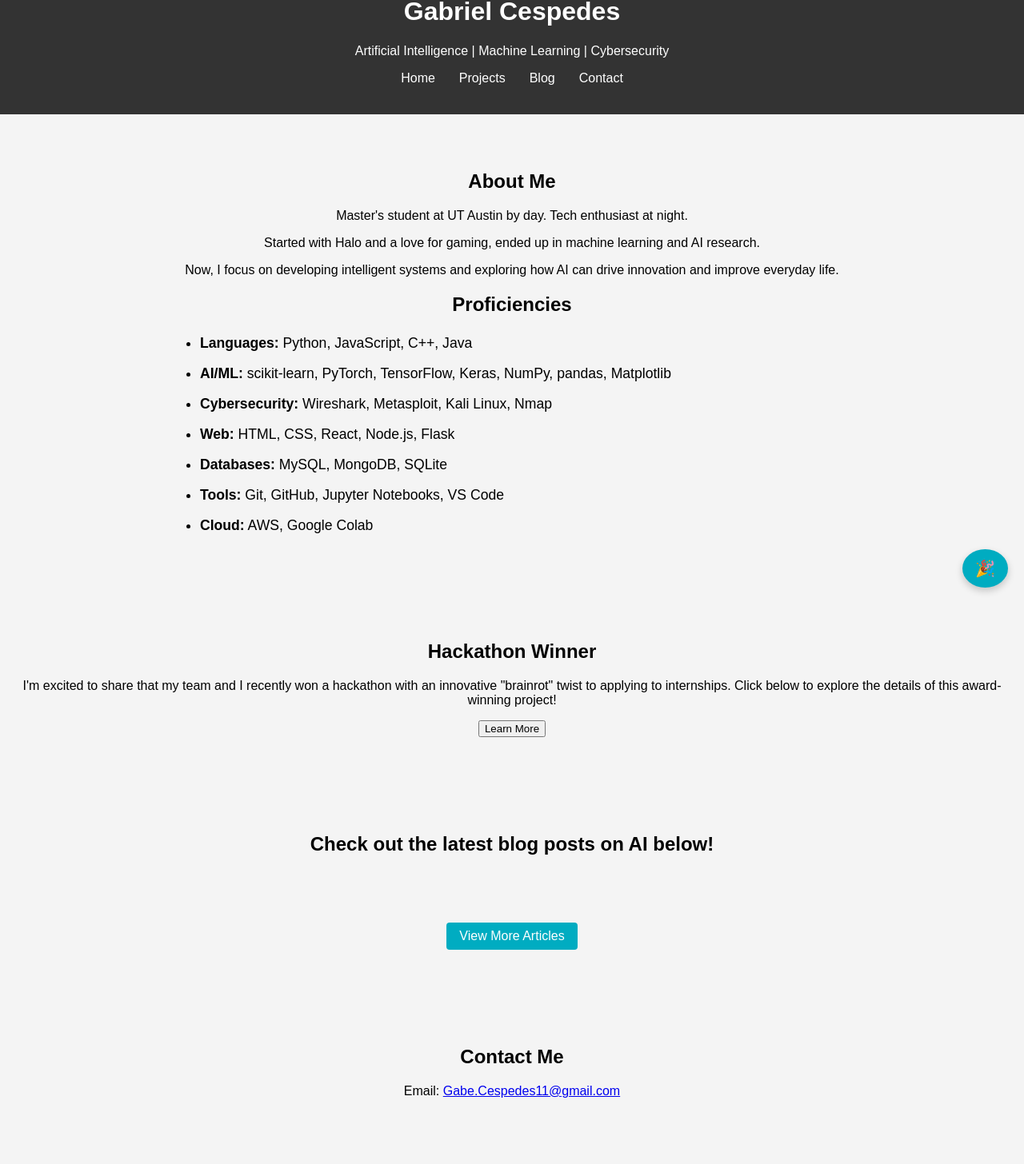
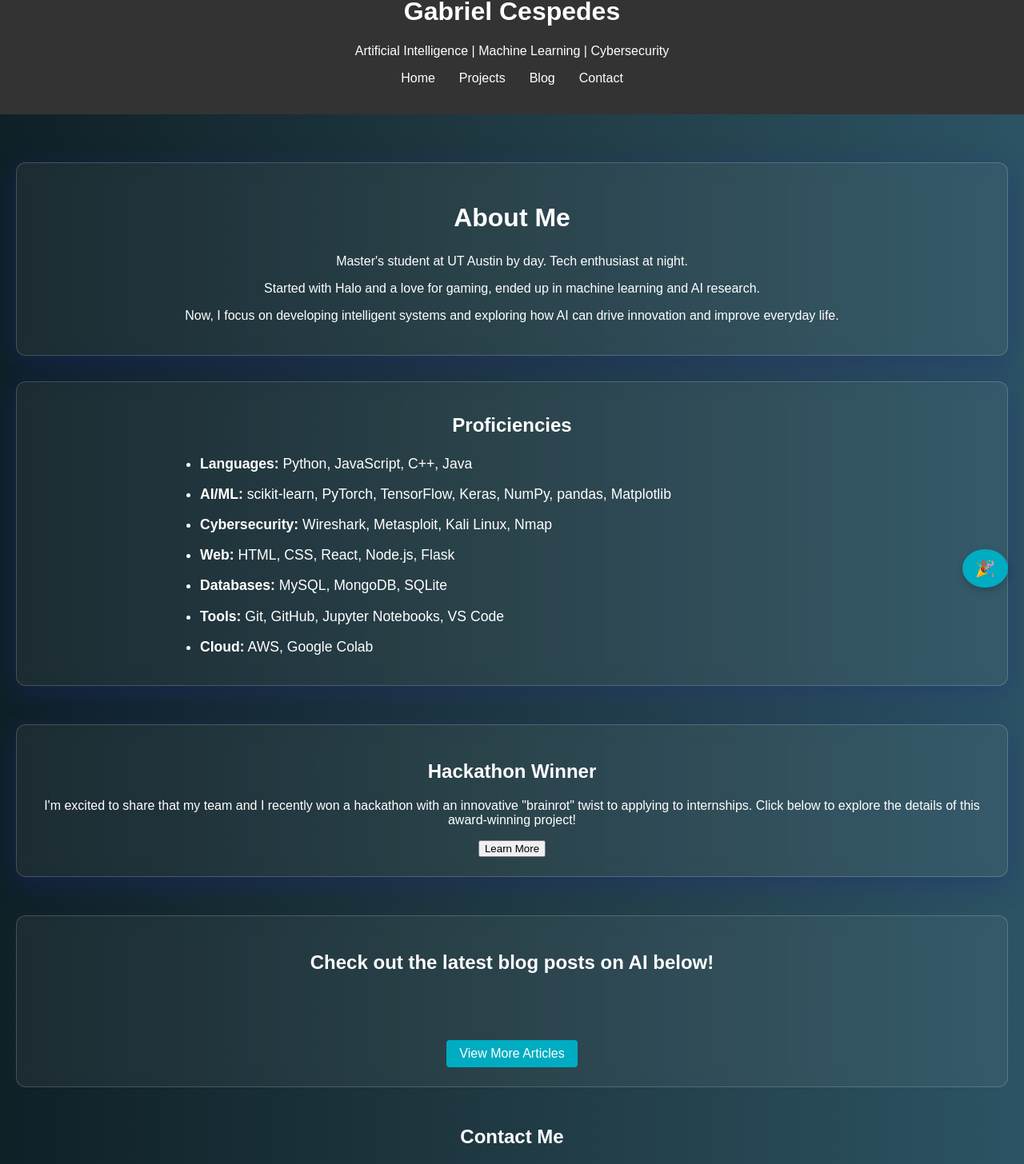
Before and after one commit to GabeC117/portfolio, a React (Create React App) app: page /#/ in a window 1280 px wide. Shown: the part 45-1501 px from the top of the page at 80% size. Built offline with nearby package versions, Linux system fonts and the light colour scheme.

Commit message:
New background and text boxes

```diff
--- a/src/App.js
+++ b/src/App.js
@@ -2,6 +2,7 @@ import { HashRouter as Router, Routes, Route, Link, useLocation } from 'react-ro
 import { AnimatePresence, motion } from 'framer-motion';
 import Blog from './Blog';
 import Projects from './Projects';
+import './App.css';
 
 const PageWrapper = ({ children }) => (
   <motion.div
@@ -15,15 +16,39 @@ const PageWrapper = ({ children }) => (
 );
 
 const Home = () => (
-  <>
-    <>
-      <section id="about">
-        <h2>About Me</h2>
+  <section
+    style={{
+      background: 'linear-gradient(to right, #0f2027, #203a43, #2c5364)',
+      padding: '60px 20px',
+      color: 'white',
+      fontFamily: 'Poppins, sans-serif'
+    }}
+  >
+    <div style={{
+      background: 'rgba(255, 255, 255, 0.05)',
+      borderRadius: '12px',
+      padding: '24px',
+      marginBottom: '2rem',
+      boxShadow: '0 8px 32px 0 rgba( 31, 38, 135, 0.37 )',
+      backdropFilter: 'blur(10px)',
+      border: '1px solid rgba(255, 255, 255, 0.18)'
+    }}>
+      <h2 style={{ fontSize: '2rem' }}>About Me</h2>
       <p>Master's student at UT Austin by day. Tech enthusiast at night.</p>
       <p>Started with Halo and a love for gaming, ended up in machine learning and AI research.</p>
       <p>Now, I focus on developing intelligent systems and exploring how AI can drive innovation and improve everyday life.</p>
+    </div>
 
-        <h2>Proficiencies</h2>
+    <div style={{
+      background: 'rgba(255, 255, 255, 0.05)',
+      borderRadius: '12px',
+      padding: '24px',
+      marginBottom: '2rem',
+      boxShadow: '0 8px 32px 0 rgba( 31, 38, 135, 0.37 )',
+      backdropFilter: 'blur(10px)',
+      border: '1px solid rgba(255, 255, 255, 0.18)'
+    }}>
+      <h2 style={{ marginTop: '1rem' }}>Proficiencies</h2>
       <ul className="skills-list">
         <li><strong>Languages:</strong> Python, JavaScript, C++, Java</li>
         <li><strong>AI/ML:</strong> scikit-learn, PyTorch, TensorFlow, Keras, NumPy, pandas, Matplotlib</li>
@@ -33,28 +58,42 @@ const Home = () => (
         <li><strong>Tools:</strong> Git, GitHub, Jupyter Notebooks, VS Code</li>
         <li><strong>Cloud:</strong> AWS, Google Colab</li>
       </ul>
-      </section>
+    </div>
 
-      <section id="projects-preview">
+    <div style={{
+      background: 'rgba(255, 255, 255, 0.05)',
+      borderRadius: '12px',
+      padding: '24px',
+      marginTop: '3rem',
+      boxShadow: '0 8px 32px 0 rgba( 31, 38, 135, 0.37 )',
+      backdropFilter: 'blur(10px)',
+      border: '1px solid rgba(255, 255, 255, 0.18)'
+    }}>
       <h2>Hackathon Winner</h2>
       <p>I'm excited to share that my team and I recently won a hackathon with an innovative "brainrot" twist to applying to internships. Click below to explore the details of this award-winning project!</p>
       <Link to="/projects"><button>Learn More</button></Link>
-      </section>
+    </div>
 
-      <section id="blog">
+    <div style={{
+      marginTop: '3rem',
+      padding: '24px',
+      borderRadius: '12px',
+      background: 'rgba(255, 255, 255, 0.05)',
+      backdropFilter: 'blur(10px)',
+      border: '1px solid rgba(255, 255, 255, 0.18)'
+    }}>
       <h2>Check out the latest blog posts on AI below!</h2>
       <div className="blog-container" id="blog-container">
         {/* Blog articles will be dynamically loaded here */}
       </div>
       <Link to="/blog" className="btn">View More Articles</Link>
+    </div>
+
+    <div style={{ marginTop: '3rem' }}>
+      <h2 id="contact">Contact Me</h2>
+      <p>Email: <a href="mailto:Gabe.Cespedes11@gmail.com">Gabe.Cespedes11@gmail.com</a></p>
+    </div>
   </section>
-
-      <section id="contact">
-        <h2>Contact Me</h2>
-        <p>Email: <a href="mailto:Gabe.Cespedes11@gmail.com">Gabe.Cespedes11@gmail.com</a></p>
-      </section>
-    </>
-  </>
 );
 
 function AnimatedRoutes() {
--- a/src/Blog.js
+++ b/src/Blog.js
@@ -23,13 +23,23 @@ function BlogPage() {
         articles.slice(0, 11).forEach(article => {
           const articleElement = document.createElement("div");
           articleElement.classList.add("blog-post");
+          articleElement.style = `
+            background: rgba(255, 255, 255, 0.08);
+            color: white;
+            border-radius: 12px;
+            padding: 24px;
+            margin-bottom: 2rem;
+            box-shadow: 0 8px 32px 0 rgba(31, 38, 135, 0.37);
+            backdrop-filter: blur(10px);
+            border: 1px solid rgba(255, 255, 255, 0.18);
+          `;
           articleElement.innerHTML = `
-            <h3><a href="${article.link}" target="_blank">${article.title}</a></h3>
+            <h3><a href="${article.link}" target="_blank" style="color: #80d0c7; text-decoration: none;">${article.title}</a></h3>
           `;
           blogContainer.appendChild(articleElement);
         });
       } catch (err) {
-        blogContainer.innerHTML = "<p>Failed to load articles.</p>";
+        blogContainer.innerHTML = "<p style='color:white;'>Failed to load articles.</p>";
       }
     }
 
@@ -38,17 +48,33 @@ function BlogPage() {
 
   return (
     <div>
-      <section id="blog">
-        <h2>Latest AI Articles</h2>
-        <div className="blog-container" id="blog-container"></div>
+      <section id="blog" style={{
+        background: 'linear-gradient(to right, #0f2027, #203a43, #2c5364)',
+        padding: '60px 20px',
+        color: 'white',
+        fontFamily: 'Poppins, sans-serif'
+      }}>
+        <h2 style={{ fontSize: '2rem', marginBottom: '2rem' }}>Latest AI Articles</h2>
+        <div className="blog-container" id="blog-container" style={{ maxWidth: '800px', margin: '0 auto' }}></div>
       </section>
 
-      <section id="contact">
+      <section id="contact" style={{
+        background: '#0f2027',
+        color: 'white',
+        padding: '40px 20px',
+        textAlign: 'center',
+        fontFamily: 'Poppins, sans-serif'
+      }}>
         <h2>Contact Me</h2>
-        <p>Email: <a href="mailto:Gabe.Cespedes11@gmail.com">Gabe.Cespedes11@gmail.com</a></p>
+        <p>Email: <a href="mailto:Gabe.Cespedes11@gmail.com" style={{ color: '#80d0c7' }}>Gabe.Cespedes11@gmail.com</a></p>
       </section>
 
-      <footer>
+      <footer style={{
+        background: '#203a43',
+        color: 'white',
+        padding: '10px',
+        textAlign: 'center'
+      }}>
         <p>&copy; 2025 Gabriel Cespedes</p>
       </footer>
     </div>
--- a/src/Projects.js
+++ b/src/Projects.js
@@ -1,5 +1,6 @@
 import React from 'react';
 import './App.css';
+import { motion } from 'framer-motion';
 
 const projects = [
   {
@@ -48,19 +49,45 @@ const projects = [
 
 const Projects = () => {
   return (
-    <section id="projects">
-      <h2>Projects</h2>
-      <div className="projects-container">
+    <section id="projects" style={{
+      background: 'linear-gradient(to right, #0f2027, #203a43, #2c5364)',
+      padding: '60px 20px',
+      color: 'white',
+      fontFamily: 'Poppins, sans-serif'
+    }}>
+      <h2 style={{ fontSize: '2rem', marginBottom: '2rem' }}>Projects</h2>
+      <div className="projects-container" style={{
+        display: 'flex',
+        flexDirection: 'column',
+        gap: '2rem',
+        maxWidth: '900px',
+        margin: '0 auto'
+      }}>
         {projects.map((project, index) => (
-          <article className="project-item" key={index}>
-            <h3>{project.title}</h3>
+          <motion.div
+            className="project-item"
+            key={index}
+            initial={{ opacity: 0, y: 30 }}
+            whileInView={{ opacity: 1, y: 0 }}
+            transition={{ duration: 0.6 }}
+            viewport={{ once: true, amount: 0.3 }}
+            style={{
+              background: 'rgba(255, 255, 255, 0.05)',
+              borderRadius: '12px',
+              padding: '24px',
+              boxShadow: '0 8px 32px 0 rgba( 31, 38, 135, 0.37 )',
+              backdropFilter: 'blur(10px)',
+              border: '1px solid rgba(255, 255, 255, 0.18)'
+            }}
+          >
+            <h3 style={{ color: '#fff' }}>{project.title}</h3>
             <ul>
               {project.description.map((point, i) => <li key={i}>{point}</li>)}
             </ul>
             {project.tech && <p><strong>Technologies:</strong> {project.tech}</p>}
             {project.awards && <p><strong>Awards:</strong> {project.awards}</p>}
             {project.link && <a href={project.link} className="btn" target="_blank" rel="noopener noreferrer">Learn More</a>}
-          </article>
+          </motion.div>
         ))}
       </div>
     </section>
```
Also changed, not shown: src/App.css (line endings or trailing spaces). Lines whose indentation alone changed are shown as unchanged.
